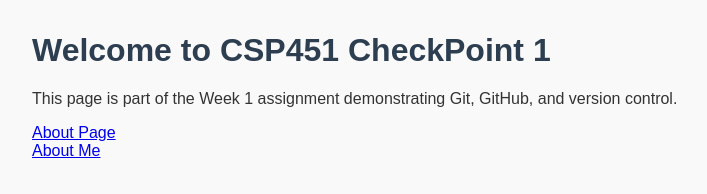
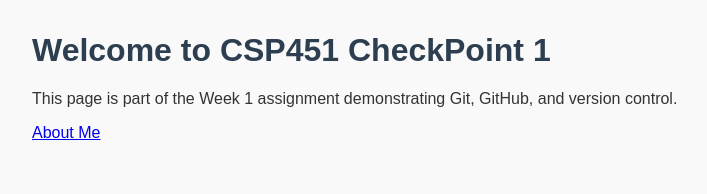
Before and after one commit to hrafique4-221/CSP451-CheckPoint1-hrafique44, a plain HTML site: page index.html in a window 1280 px wide. Shown: the whole page, without its empty margins (0-707 px from the left). Drawn offline with Linux system fonts and the light colour scheme.

Commit message:
docs: add About Me link to homepage

```diff
--- a/index.html
+++ b/index.html
@@ -10,9 +10,8 @@
     <h1>Welcome to CSP451 CheckPoint 1</h1>
     <p>This page is part of the Week 1 assignment demonstrating Git, GitHub, and version control.</p>
     <nav>
-      <a href="about.html">About Page</a>
+      <a href="about.html">About Me</a>
     </nav>
-    <nav><a href="about.html">About Me</a></nav>
   </main>
   <script src="script.js"></script>
 </body>
```
